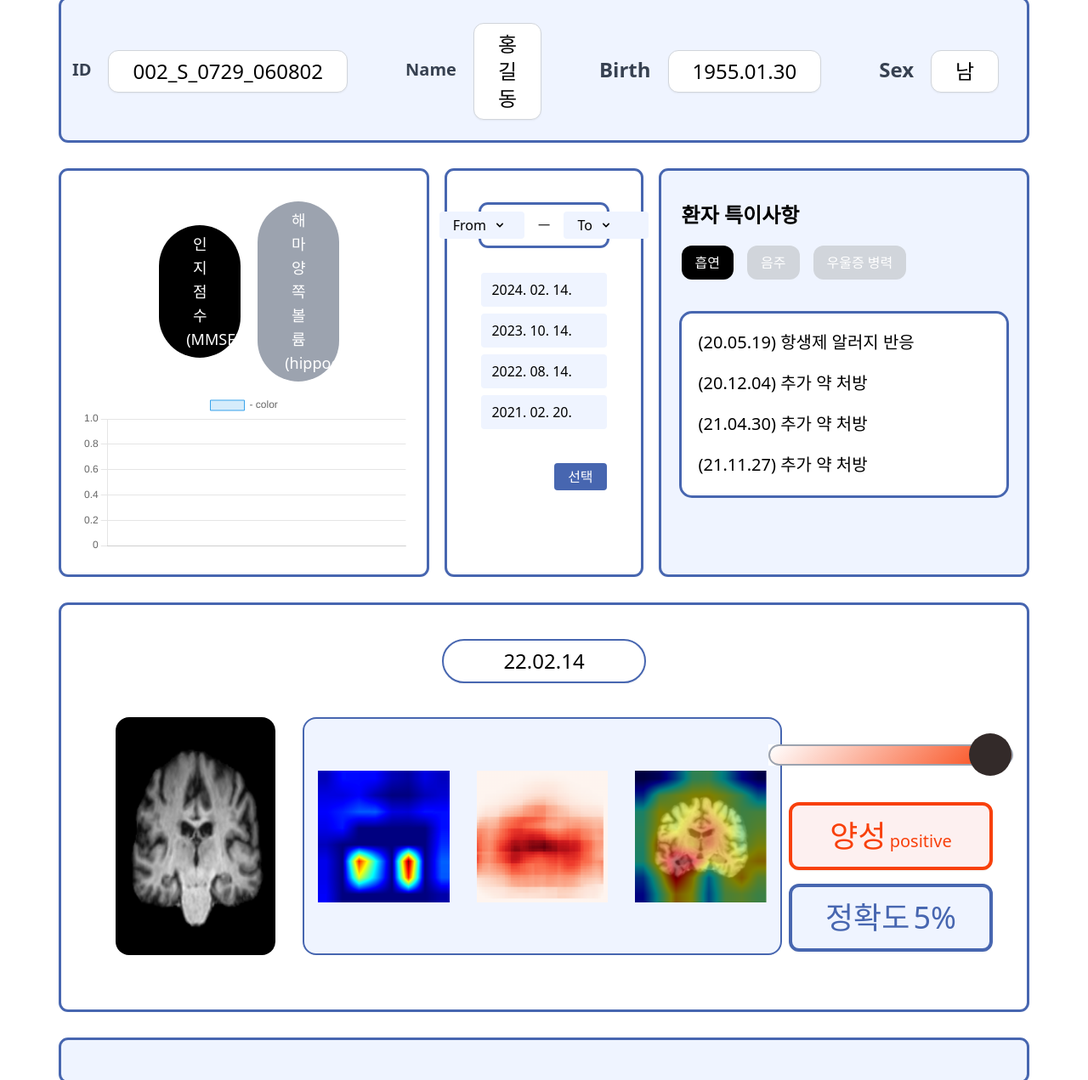
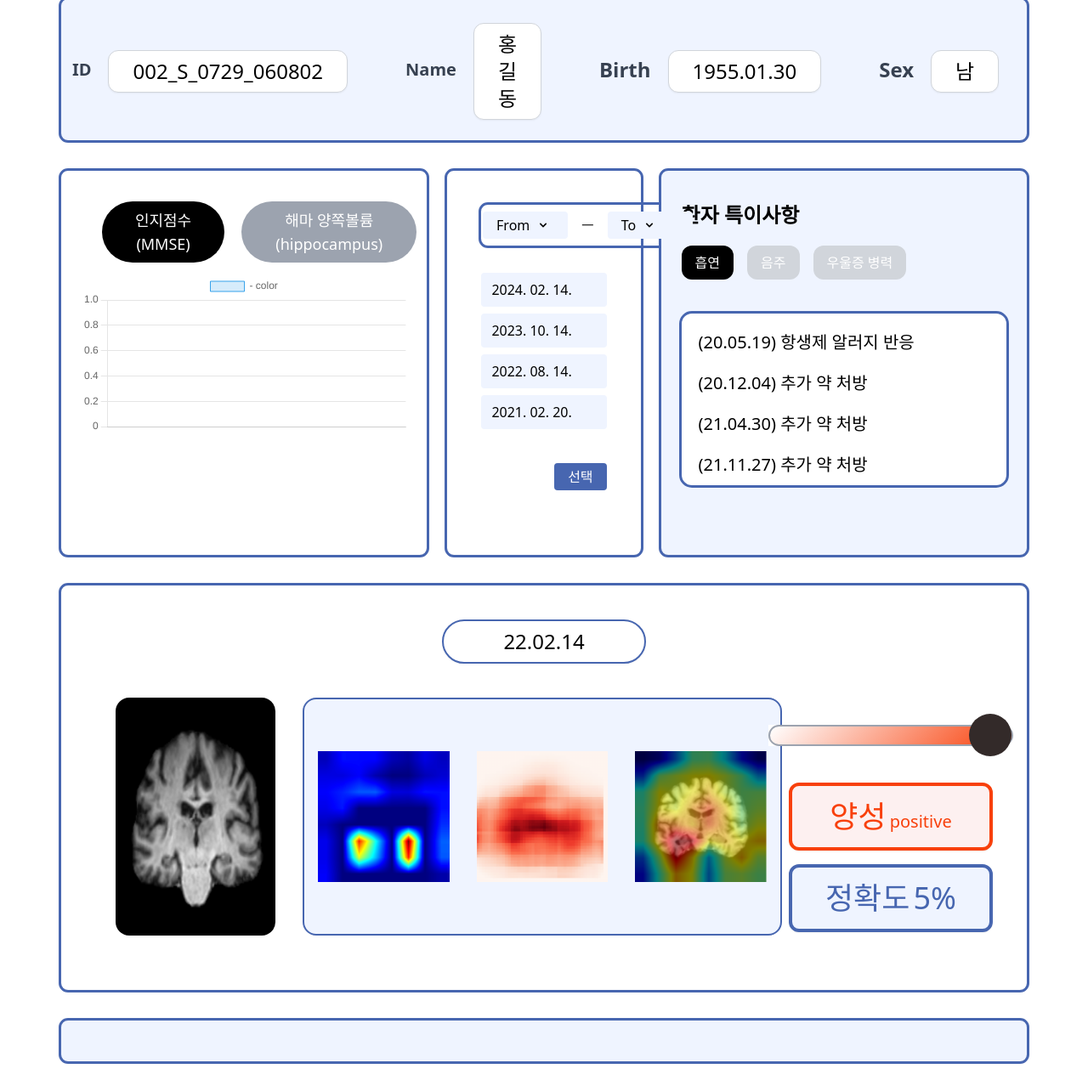
Before and after one commit to Dementia-Diagnosis-Project/memoria_WEB, a Django app: page /manager/output/ in a window 1280 px wide. Shown: the part 188-1459 px from the top of the page at 85% size. Run offline with Django 5.2, Linux system fonts and the light colour scheme; some libraries are stand-ins or nearby versions.

Commit message:
[upload] file

```diff
--- a/memoria/manager/templates/manager/real_patient.html
+++ b/memoria/manager/templates/manager/real_patient.html
@@ -112,11 +112,11 @@
     <div class="flex justify-around mx-10 my-5 ...">
         <!-- 상단 첫번째 container -->
         <div class="outline outline-[#4766B0] items-center bg-white shadow rounded-lg p-6 mb-4 w-2/5">
-            <div class="flex justify-center items-center mx-6 my-3">
-                <button id="button_MMSE" onclick="toggleButton(1)" class="bg-black text-lg text-white px-8 py-2 rounded-full w-24 mx-3">
+            <div class="flex justify-center items-center mx-3 my-3 w-full">
+                <button id="button_MMSE" onclick="toggleButton(1)" class="bg-black text-lg text-white px-8 py-2 rounded-full  mx-3">
                     인지점수(MMSE)
                 </button>
-                <button id="button_hippo" onclick="toggleButton(2)" class="bg-gray-400 text-lg text-white px-8 ml-2 py-2 w-24 rounded-full">
+                <button id="button_hippo" onclick="toggleButton(2)" class="bg-gray-400 text-lg text-white px-8 ml-2 py-2  rounded-full">
                     해마 양쪽볼륨(hippocampus)
                 </button>
             </div>
@@ -127,7 +127,7 @@
             <div class="bg-white rounded-lg p-4">
 
                     <!-- 날짜 선택 -->
-                    <div class="flex justify-center items-center mb-8 rounded-lg px-1 py-1 outline outline-[#4766B0]">
+                    <div class="flex justify-center items-center min-w-[250px] mb-8 rounded-lg px-1 py-1 outline outline-[#4766B0]">
                         <!-- 시작 년도 드롭다운 -->
                         <div class="relative mr-4">
                             <button id="startYearDropdownButton" class="text-black bg-[#EFF4FF] px-4 py-1 my-1 rounded inline-flex items-center min-w-[100px]">
```
